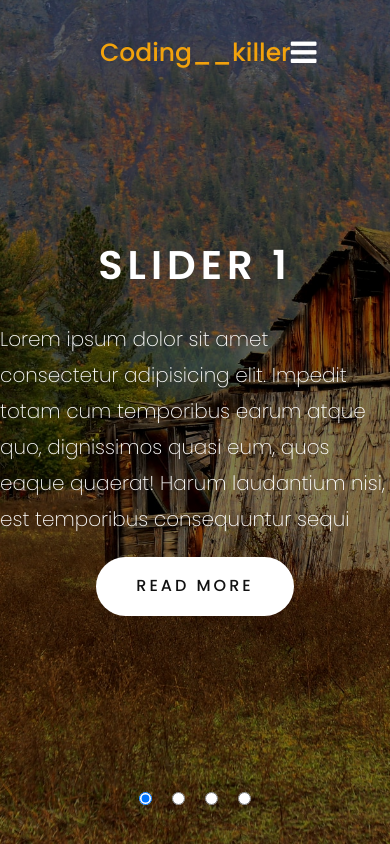
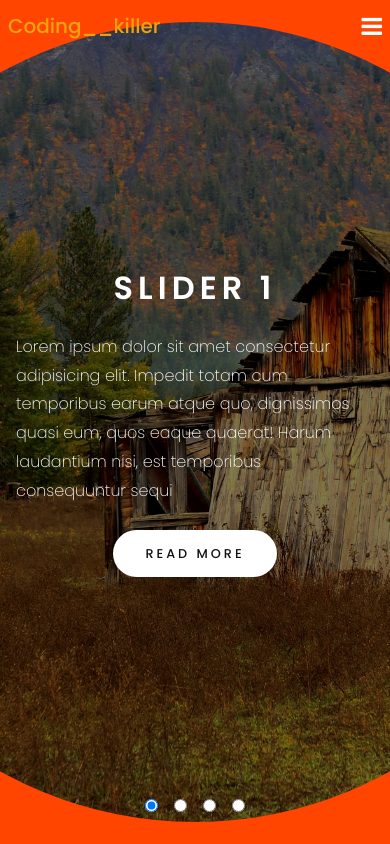
Before and after one commit to Kodeeshwarar/slide__swiper, a plain HTML site: page index.html in a window 390 px wide. Both pictures are taken after a click on the radio button 145 px from the left and 798 px from the top of the page. Drawn offline with Linux system fonts and the light colour scheme.

Commit message:
responsive design issue fix

```diff
--- a/index.html
+++ b/index.html
@@ -4,11 +4,13 @@
     <meta charset="UTF-8" />
     <meta http-equiv="X-UA-Compatible" content="IE=edge" />
     <meta name="viewport" content="width=device-width, initial-scale=1.0" />
-    <title>slider img</title>
+    <title>slide swipe</title>
+    <!-- fontawesome icons -->
     <link
       rel="stylesheet"
       href="https://cdnjs.cloudflare.com/ajax/libs/font-awesome/4.7.0/css/font-awesome.css"
     />
+    <!-- Google fonts poppins -->
     <link
       href="https://fonts.googleapis.com/css2?family=Poppins:ital,wght@0,200;0,300;0,500;0,600;0,700;0,800;0,900;1,500&display=swap"
       rel="stylesheet"
--- a/style.css
+++ b/style.css
@@ -1,4 +1,3 @@
-
 *,
 ::after,
 ::before {
@@ -42,7 +41,8 @@ body {
   transition: all 2s;
   z-index: 1;
   clip-path: circle(0 at center);
-  transition-delay: 0.2s;
+  transition-delay: 0.5s;
+  transition-delay: 0.5s;
 }
 .swiper-slide .slider__img--box img {
   position: absolute;
@@ -55,14 +55,14 @@ body {
 }
 .slider__radio {
   position: relative;
-  bottom: 29px;
+  bottom: 3rem;
   z-index: 100;
-  margin: 10px;
+  margin: 1rem;
   outline: none;
   display: flex;
 }
 .slider__radio:checked + .slider__img--box {
-  clip-path: circle(1000px at center);
+  clip-path: circle(100rem at center);
   z-index: 10;
 }
 .slider__content {
@@ -82,7 +82,7 @@ body {
   text-align: left;
   font-weight: 200;
 }
-.slider__content a {
+.slider__content .btn {
   text-transform: uppercase;
   text-decoration: none;
   padding: 1.5rem 4rem;
@@ -92,12 +92,20 @@ body {
   font-size: 1.6rem;
   border: none;
   cursor: pointer;
-
-  margin: 2rem 0;
+  margin: 3rem 0;
   background: #fff;
   color: #111;
   text-align: center;
   letter-spacing: 3px;
+  transition: all 0.5s;
+  font-weight: 400;
+}
+.btn:hover {
+  transform: translateY(-10px);
+}
+.btn:active {
+  transform: translateY(0px);
+  transition: 0.2s;
 }
 nav {
   position: fixed;
@@ -108,13 +116,48 @@ nav {
   align-items: center;
   z-index: 999;
   width: 100%;
-  padding: 30px 100px;
+  padding: 3rem 10rem;
 }
+
 .nav__logo {
   font-size: 2.5rem;
   text-transform: capitalize;
- color: #f2a20c;
+  color: #f2a20c;
 }
 .nav__icon {
   font-size: 3rem;
 }
+@media only screen and (max-width: 37.5em) {
+  html {
+    font-size: 50%;
+  }
+  .slider__content {
+    padding: 2rem;
+  }
+  nav {
+    padding: 1rem;
+  }
+  .slider__radio:checked + .slider__img--box {
+    clip-path: circle(50rem at center);
+    z-index: 10;
+  }
+}
+@media only screen and (min-width: 50em) {
+  html {
+    font-size: 60%;
+  }
+  .slider__content {
+    padding: 3rem;
+  }
+  nav {
+  }
+  .slider__radio:checked + .slider__img--box {
+    clip-path: circle(70rem at center);
+    z-index: 10;
+  }
+}
+@media only screen and (min-width: 43em) {
+  .slider__content {
+    padding: 3rem;
+  }
+}
```
